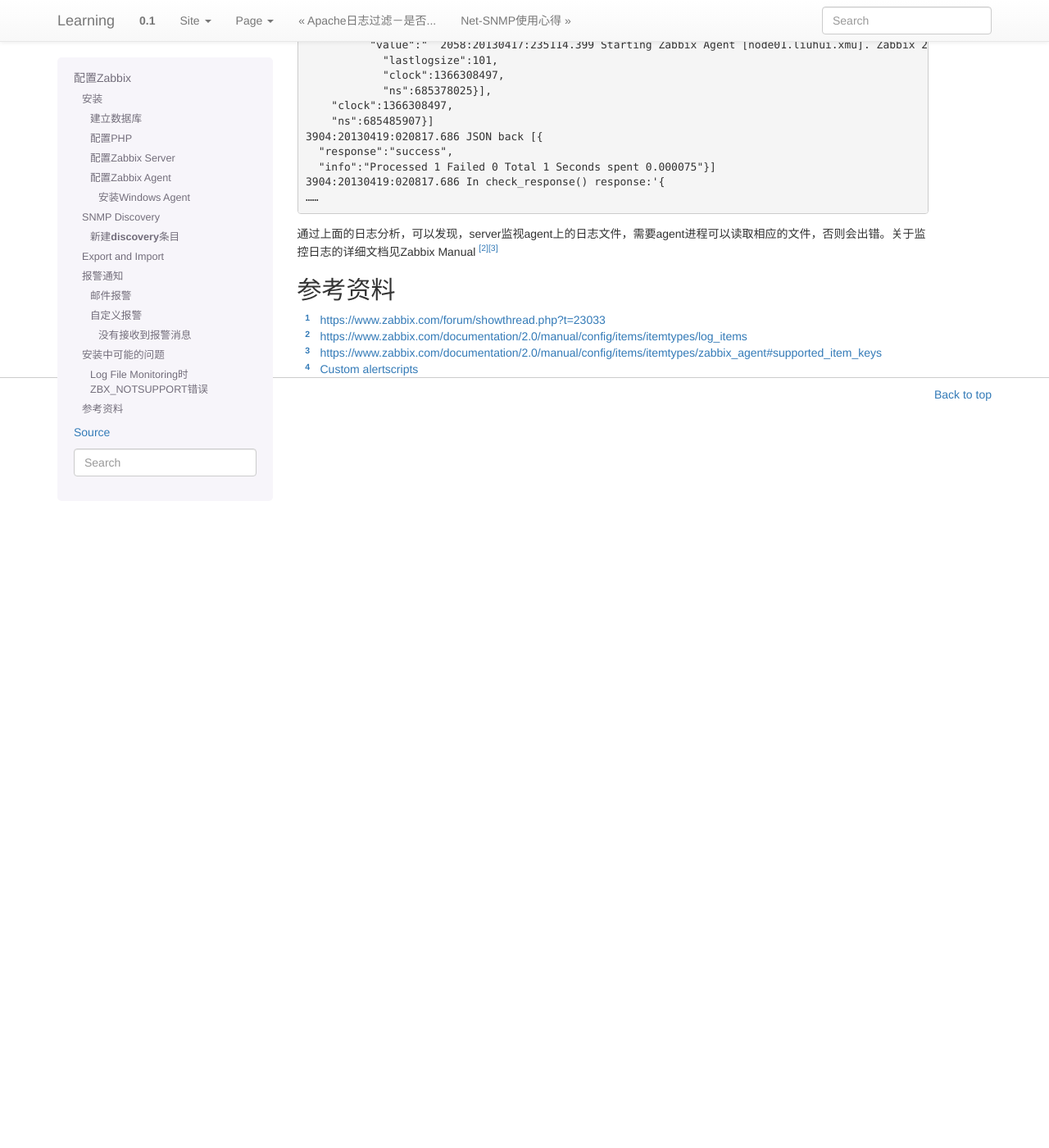
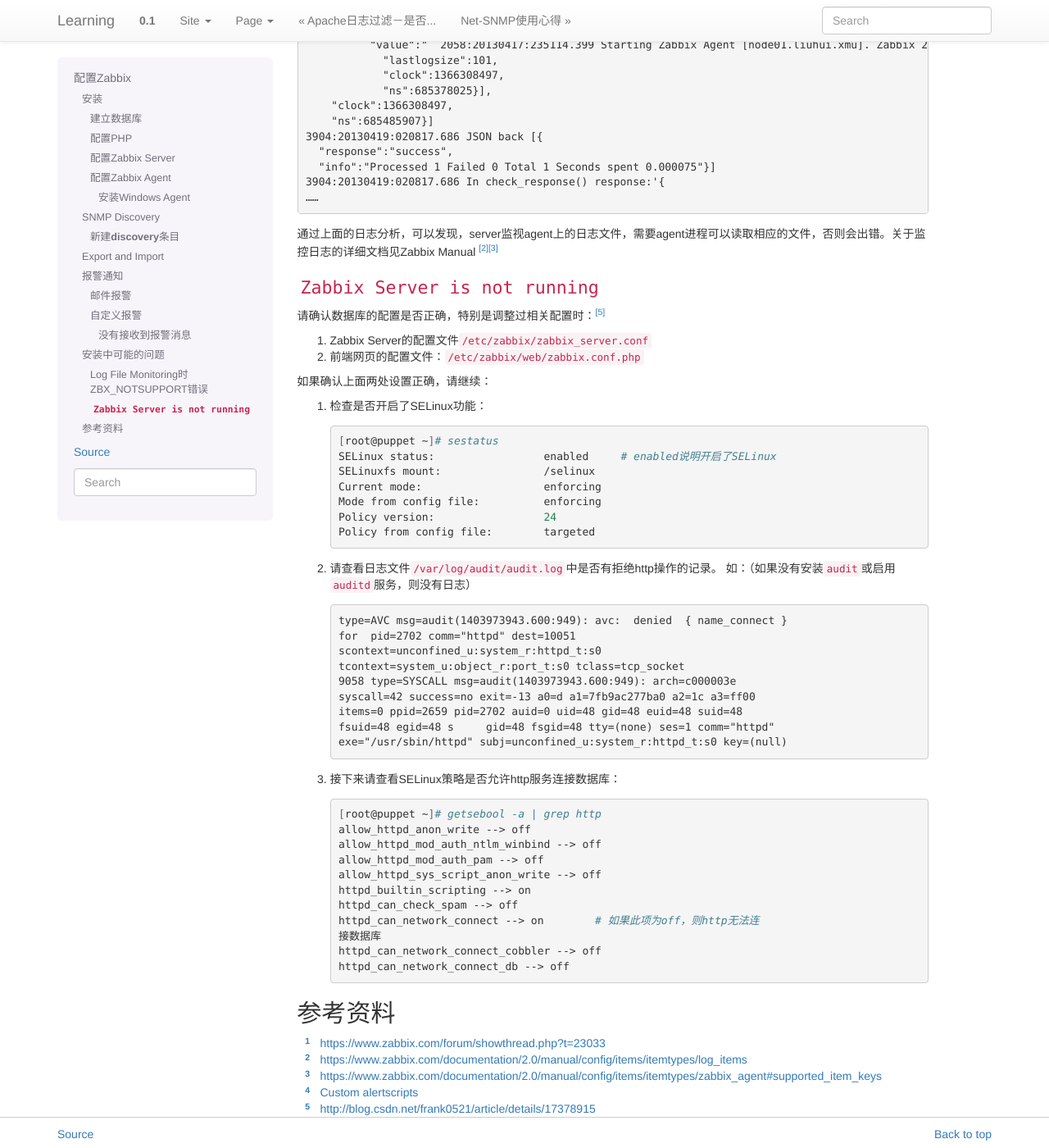
Before and after one commit to huiliu/learning.docs.hui, a Sphinx documentation site: the page built from source/zabbix.rst, in a window 1280 px wide and 1400 px high, scrolled down 6825 px. Shown: the whole window at 82% size. Built offline with Sphinx 7.4.7, drawn with Linux system fonts in a browser that asks for light colours; formulas are drawn with MathJax 3; before the commit the page ends 7376 px from its top, so only the background shows below that.

Commit message:
UPDATE zabbix
更新“zabbix server is not running”的说明

```diff
--- a/source/zabbix.rst
+++ b/source/zabbix.rst
@@ -352,6 +352,57 @@
 
     * 使用IP/域名配置Server，agent
 
+``Zabbix Server is not running``
+---------------------------------
+请确认数据库的配置是否正确，特别是调整过相关配置时：\ [#notrun]_
+
+1.  Zabbix Server的配置文件\ ``/etc/zabbix/zabbix_server.conf``
+2.  前端网页的配置文件：\ ``/etc/zabbix/web/zabbix.conf.php``
+
+如果确认上面两处设置正确，请继续：
+
+1.  检查是否开启了SELinux功能：
+
+    .. sourcecode:: bash
+
+        [root@puppet ~]# sestatus
+        SELinux status:                 enabled     # enabled说明开启了SELinux
+        SELinuxfs mount:                /selinux
+        Current mode:                   enforcing
+        Mode from config file:          enforcing
+        Policy version:                 24
+        Policy from config file:        targeted
+
+2.  请查看日志文件\ ``/var/log/audit/audit.log``\ 中是否有拒绝http操作的记录。
+    如：（如果没有安装\ ``audit``\ 或启用\ ``auditd``\ 服务，则没有日志）
+
+    .. sourcecode:: text
+
+        type=AVC msg=audit(1403973943.600:949): avc:  denied  { name_connect }
+        for  pid=2702 comm="httpd" dest=10051
+        scontext=unconfined_u:system_r:httpd_t:s0
+        tcontext=system_u:object_r:port_t:s0 tclass=tcp_socket
+        9058 type=SYSCALL msg=audit(1403973943.600:949): arch=c000003e
+        syscall=42 success=no exit=-13 a0=d a1=7fb9ac277ba0 a2=1c a3=ff00
+        items=0 ppid=2659 pid=2702 auid=0 uid=48 gid=48 euid=48 suid=48
+        fsuid=48 egid=48 s     gid=48 fsgid=48 tty=(none) ses=1 comm="httpd"
+        exe="/usr/sbin/httpd" subj=unconfined_u:system_r:httpd_t:s0 key=(null)
+
+3.  接下来请查看SELinux策略是否允许http服务连接数据库：
+
+    .. sourcecode:: bash
+
+        [root@puppet ~]# getsebool -a | grep http
+        allow_httpd_anon_write --> off
+        allow_httpd_mod_auth_ntlm_winbind --> off
+        allow_httpd_mod_auth_pam --> off
+        allow_httpd_sys_script_anon_write --> off
+        httpd_builtin_scripting --> on
+        httpd_can_check_spam --> off
+        httpd_can_network_connect --> on        # 如果此项为off，则http无法连
+        接数据库
+        httpd_can_network_connect_cobbler --> off
+        httpd_can_network_connect_db --> off
 
 参考资料
 =========
```
Also changed, not shown: other parts of source/zabbix.rst (+1 -0 lines).
